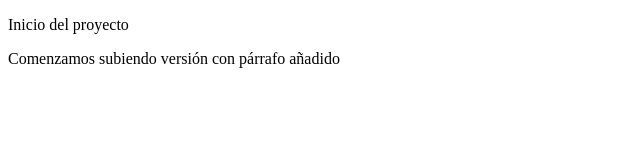
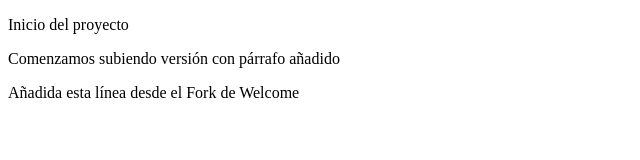
Before and after one commit to BasuraTecnologica/Ecotxiki, a plain HTML site: page public_html/index.html in a window 1280 px wide. Shown: the whole page, without its empty margins (0-640 px from the left). Drawn offline with Linux system fonts and the light colour scheme.

Commit message:
Welcome añade línea

```diff
--- a/public_html/index.html
+++ b/public_html/index.html
@@ -13,5 +13,6 @@ and open the template in the editor.
     <body>
         <p>Inicio del proyecto</p>
         <p>Comenzamos subiendo versión con párrafo añadido</p>
+        <p>Añadida esta línea desde el Fork de Welcome</p>
     </body>
 </html>
```
